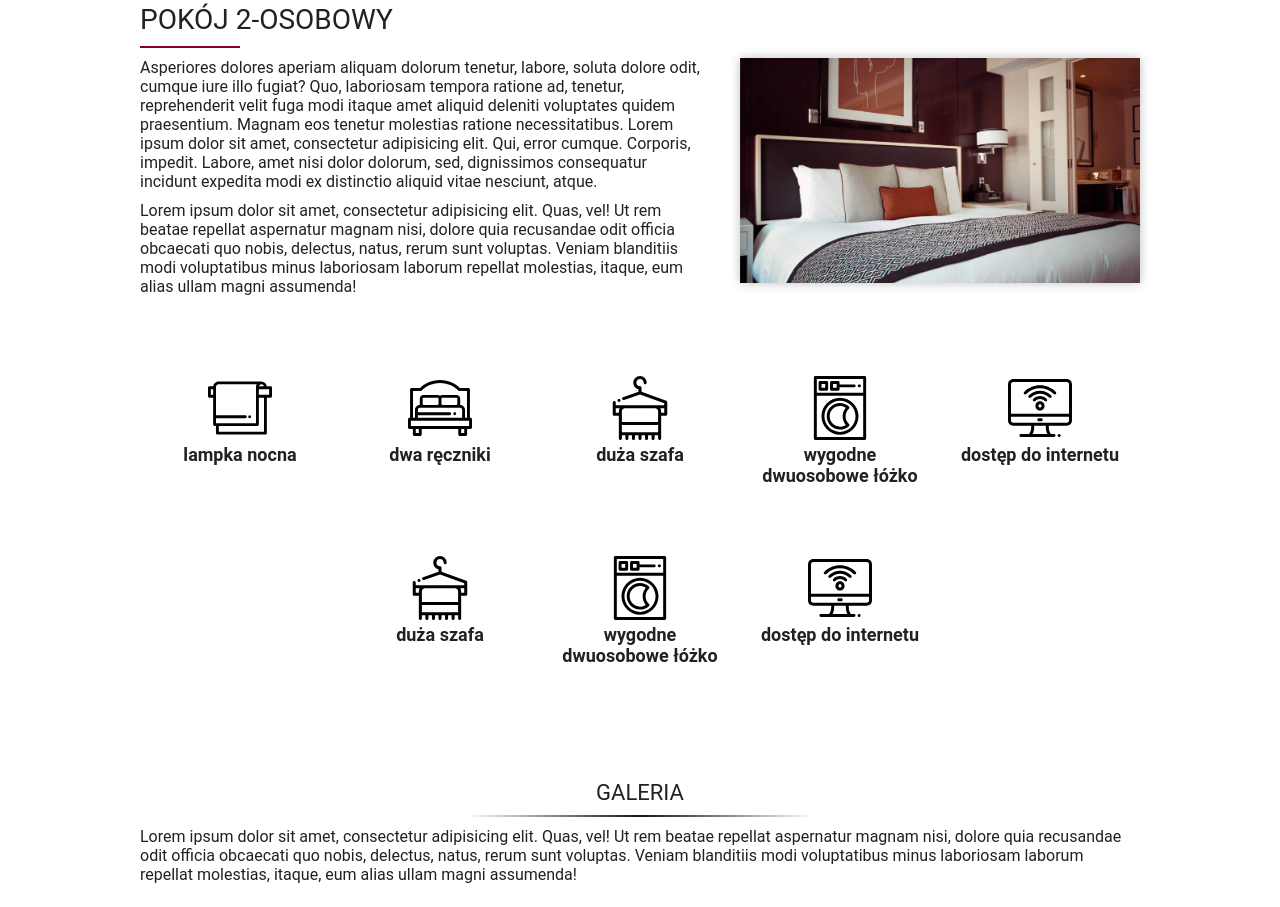
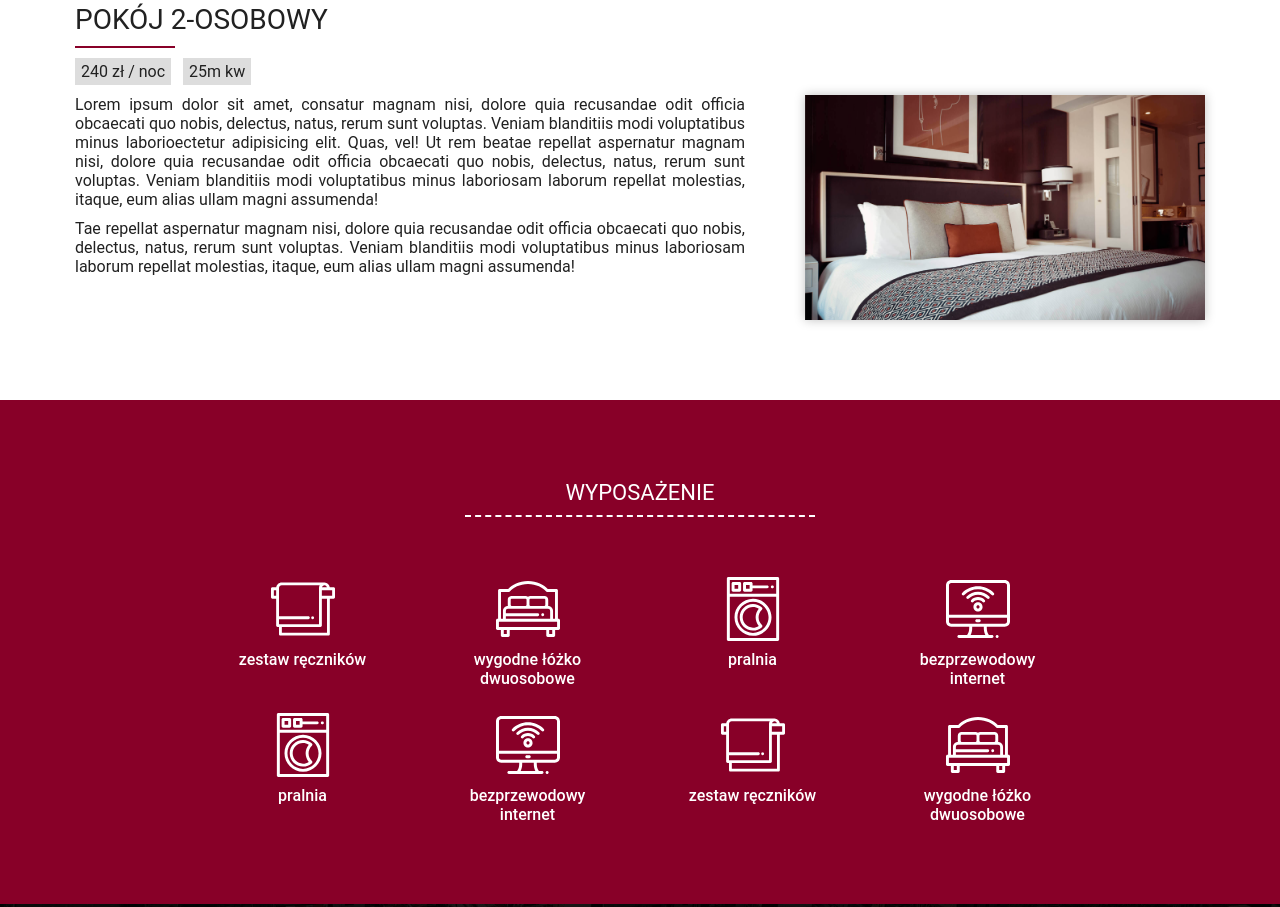
Before and after one commit to Trxior/hotel-web, a website: page double-room.html in a window 1280 px wide. Shown: the part 471-1378 px from the top of the page. Drawn offline with Linux system fonts and the light colour scheme.

Commit message:
finish double-room.html

```diff
--- a/double-room.html
+++ b/double-room.html
@@ -67,59 +67,59 @@
 
 
     <section class="wrapper single-room">
-        <header class="wrapper__header single-room__header">
-            <h2 class="heading heading--large">Pokój 2-osobowy</h2>
-                <div class="single-room__grid">
-                   <div class="single-room__description">
-                    <p class="wrapper__description">Asperiores dolores aperiam aliquam dolorum tenetur, labore, soluta dolore odit, cumque iure illo fugiat? Quo, laboriosam tempora ratione ad, tenetur, reprehenderit velit fuga modi itaque amet aliquid deleniti voluptates quidem praesentium. Magnam eos tenetur molestias ratione necessitatibus. Lorem ipsum dolor sit amet, consectetur adipisicing elit. Qui, error cumque. Corporis, impedit. Labore, amet nisi dolor dolorum, sed, dignissimos consequatur incidunt expedita modi ex distinctio aliquid vitae nesciunt, atque.</p>
-                    <p class="wrapper__description">Lorem ipsum dolor sit amet, consectetur adipisicing elit. Quas, vel! Ut rem beatae repellat aspernatur magnam nisi, dolore quia recusandae odit officia obcaecati quo nobis, delectus, natus, rerum sunt voluptas. Veniam blanditiis modi voluptatibus minus laboriosam laborum repellat molestias, itaque, eum alias ullam magni assumenda!</p>
-                </div>
-                <div class="single-room__slider">
-                    <img  src="./img/room1.jpeg" class="single-room__slider-item">
+        <h2 class="heading heading--large">Pokój 2-osobowy</h2>
+        <div class="single-room__info">
+            <p class="single-room__info-item">240 zł / noc</p>
+            <p class="single-room__info-item">25m kw</p>
+        </div>
+        <div class="single-room__grid">
+            <div class="single-room__slider">
+                <div class="single-room__slider-box">
+                    <img src="./img/room1.jpeg" class="single-room__slider-item">
                 </div>
             </div>
+            <div class="single-room__description">
+                <p class="wrapper__description">Lorem ipsum dolor sit amet, consatur magnam nisi, dolore quia recusandae odit officia obcaecati quo nobis, delectus, natus, rerum sunt voluptas. Veniam blanditiis modi voluptatibus minus laborioectetur adipisicing elit. Quas, vel! Ut rem beatae repellat aspernatur magnam nisi, dolore quia recusandae odit officia obcaecati quo nobis, delectus, natus, rerum sunt voluptas. Veniam blanditiis modi voluptatibus minus laboriosam laborum repellat molestias, itaque, eum alias ullam magni assumenda!</p>
+                <p class="wrapper__description">Tae repellat aspernatur magnam nisi, dolore quia recusandae odit officia obcaecati quo nobis, delectus, natus, rerum sunt voluptas. Veniam blanditiis modi voluptatibus minus laboriosam laborum repellat molestias, itaque, eum alias ullam magni assumenda!</p>
+            </div>
+        </div>
+    </section>
+    <section class="wrapper equipment">
+        <header class="wrapper__header">
+            <h3 class="heading heading--medium heading--medium-white">Wyposażenie</h3>
         </header>
-        <div class="container">
-            <div class="single-room__container">
-                <div class="single-room__equipment">
-                    <div class="single-room__tile">
-                        <img src="./img/towel.svg">
-                        <p>Lampka nocna</p>
-                    </div>
-                    <div class="single-room__tile">
-                        <img src="./img/bed.svg">
-                        <p>Dwa ręczniki</p>
-                    </div>
-                    <div class="single-room__tile">
-                        <img src="./img/fashion.svg">
-                        <p>Duża szafa</p>
-                    </div>
-                    <div class="single-room__tile">
-                        <img src="./img/washer.svg">
-                        <p>Wygodne dwuosobowe łóżko</p>
-                    </div>
-                    <div class="single-room__tile">
-                        <img src="./img/wifi.svg">
-                        <p>Dostęp do internetu</p>
-                    </div>
-                    <div class="single-room__tile">
-                        <img src="./img/fashion.svg">
-                        <p>Duża szafa</p>
-                    </div>
-                    <div class="single-room__tile">
-                        <img src="./img/washer.svg">
-                        <p>Wygodne dwuosobowe łóżko</p>
-                    </div>
-                    <div class="single-room__tile">
-                        <img src="./img/wifi.svg">
-                        <p>Dostęp do internetu</p>
-                    </div>
-                </div>
+        <div class="container equipment__container">
+            <div class="equipment__item">
+                <img src="./img/icons/towel.svg" class="equipment__icon">
+                <p class="equipment__description">Zestaw ręczników</p>
             </div>
-            <div class="single-room__container">
-                <h3 class="heading heading--medium">Galeria</h3>
-                <p class="wrapper__description">Lorem ipsum dolor sit amet, consectetur adipisicing elit. Quas, vel! Ut rem beatae repellat aspernatur magnam nisi, dolore quia recusandae odit officia obcaecati quo nobis, delectus, natus, rerum sunt voluptas. Veniam blanditiis modi voluptatibus minus laboriosam laborum repellat molestias, itaque, eum alias ullam magni assumenda!</p>
-
+            <div class="equipment__item">
+                <img src="./img/icons/bed.svg" class="equipment__icon">
+                <p class="equipment__description">Wygodne łóżko dwuosobowe</p>
+            </div>
+            <div class="equipment__item">
+                <img src="./img/icons/washer.svg" class="equipment__icon">
+                <p class="equipment__description">Pralnia</p>
+            </div>
+            <div class="equipment__item">
+                <img src="./img/icons/wifi.svg" class="equipment__icon">
+                <p class="equipment__description">Bezprzewodowy internet</p>
+            </div>
+            <div class="equipment__item">
+                <img src="./img/icons/washer.svg" class="equipment__icon">
+                <p class="equipment__description">Pralnia</p>
+            </div>
+            <div class="equipment__item">
+                <img src="./img/icons/wifi.svg" class="equipment__icon">
+                <p class="equipment__description">Bezprzewodowy internet</p>
+            </div>
+            <div class="equipment__item">
+                <img src="./img/icons/towel.svg" class="equipment__icon">
+                <p class="equipment__description">Zestaw ręczników</p>
+            </div>
+            <div class="equipment__item">
+                <img src="./img/icons/bed.svg" class="equipment__icon">
+                <p class="equipment__description">Wygodne łóżko dwuosobowe</p>
             </div>
         </div>
     </section>
--- a/scss/style.scss
+++ b/scss/style.scss
@@ -195,7 +195,7 @@ a {
 
     &__header {
         margin: 0 auto;
-        max-width: 1040px;
+        max-width: 1170px;
         text-align: center;
         margin-bottom: 7.5vh;
     }
@@ -236,9 +236,13 @@ a {
         font-size: 22px;
 
         &:after {
-            background: linear-gradient(to right, rgba(21, 21, 21, 0), rgba(21, 21, 21, 1), rgba(21, 21, 21, 0));
+            border-bottom: dashed 2px $black;
+            height: 0;
             max-width: 350px;
-            width: 100%;
+        }
+
+        &-white:after {
+            border-bottom: dashed 2px $white;
         }
     }
 }
@@ -342,6 +346,7 @@ a {
 .rooms {
     .card {
         &__container {
+            grid-template-columns: repeat(3, 1fr);
             width: 100%;
         }
 
@@ -357,22 +362,19 @@ a {
 
 .single-room {
     margin: 0 auto;
-    max-width: 1040px;
+    max-width: 1170px;
+    padding-bottom: 2.5vh;
 
-    .container {
-        display: grid;
-        grid-template-rows: repeat(1fr);
-        grid-gap: 8vh 0;
+    &__info {
+        display: flex;
+        flex-wrap: wrap;
+        margin-bottom: 10px;
+
+        &-item {
+            padding: 4px 6px;
+            margin-right: 12px;
+            background: #ddd;
         }
-
-    &__header {
-        text-align: left;
-    }
-
-    &__grid {
-        display: grid;
-        grid-template-columns: auto 400px;
-        grid-gap: 5vh;
     }
 
     .heading--large {
@@ -384,11 +386,24 @@ a {
         }
     }
 
+    &__description {
+        text-align: justify;
+        padding-bottom: 7.5vh;
+    }
+
     &__slider {
+        display: flex;
+        justify-content: flex-end;
+        height: calc(225px + 7.5vh);
+        width: calc(400px + 7.5vh);
+        float: right;
+
+        &-box {
             height: 225px;
             width: 400px;
             overflow: hidden;
             box-shadow: 0 0 10px rgba(0, 0, 0, .25);
+        }
 
         &-item {
             height: 225px;
@@ -397,28 +412,40 @@ a {
         }
     }
 
-    &__equipment {
-        margin: 0 auto;
-        display: flex;
-        flex-wrap: wrap;
-        align-items: flex-start;
-        justify-content: center;
-        font-size: 18px;
-        font-weight: 600;
-        text-transform: lowercase;
+    &:after {
+        display: block;
+        content: '';
+        clear: both;
+    }
 }
 
-    &__tile {
+.equipment {
+    background: $red;
+    color: $white;
+
+    &__container {
+        display: grid;
+        grid-template-columns: 200px 200px 200px 200px;
+        grid-gap: 25px;
+        justify-content: center;
+    }
+
+    &__item {
         max-width: 200px;
         width: 200px;
-        height: 180px;
-        padding: 20px;
+        padding: 0 20px;
         text-align: center;
+    }
 
-        img {
+    &__icon {
         max-width: 64px;
         max-height: 64px;
     }
+
+    &__description {
+        margin-top: 5px;
+        font-weight: 500;
+        text-transform: lowercase;
     }
 }
 
```
Also changed, not shown: css/style.css, img/bed.svg (deleted), img/fashion.svg (deleted), img/icons/bed.svg (added), img/icons/towel.svg (added), img/icons/washer.svg (added), img/icons/wifi.svg (added), img/towel.svg (deleted), img/washer.svg (deleted), img/wifi.svg (deleted). Lines whose indentation alone changed are shown as unchanged.
